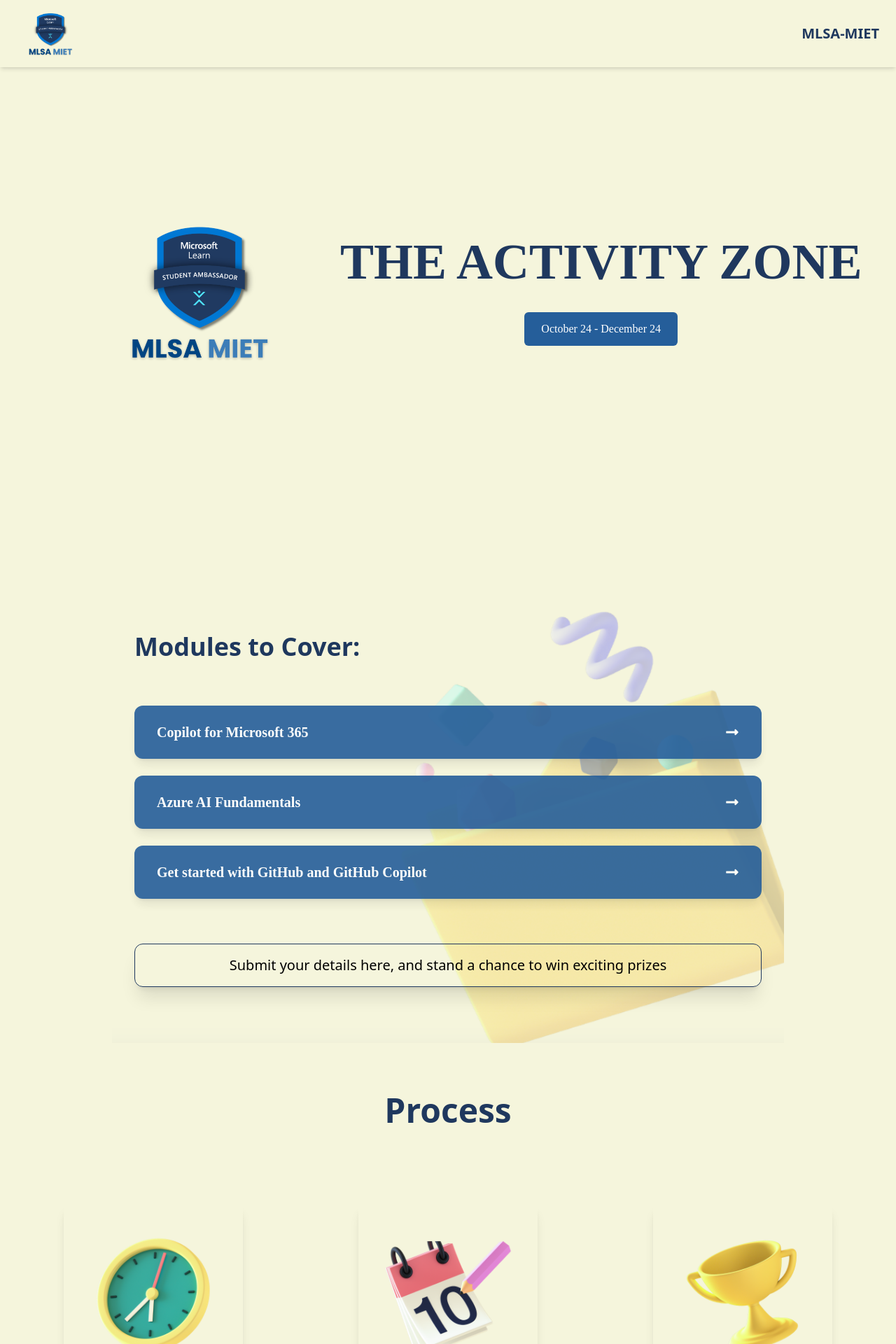
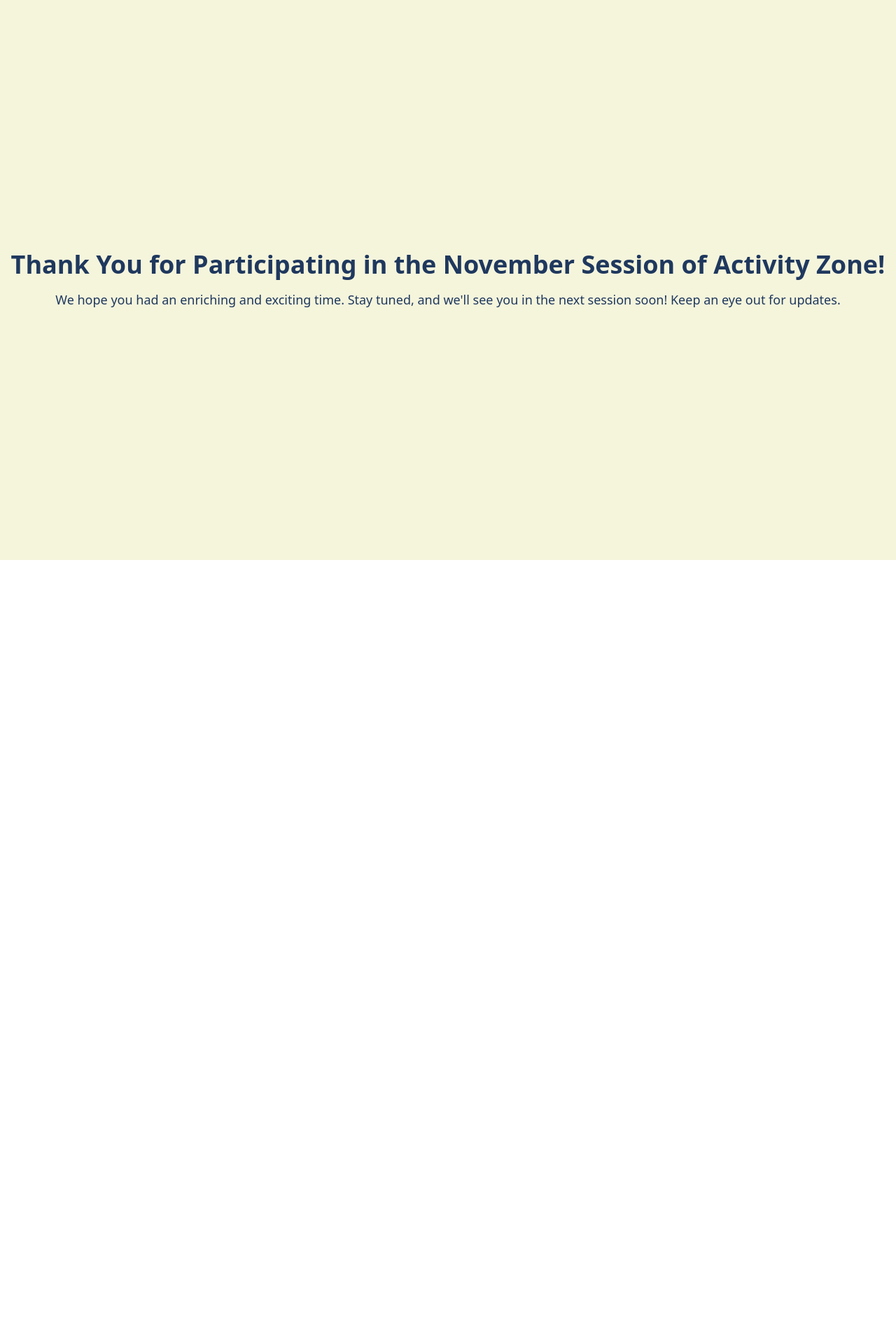
Before and after one commit to StrugglerSuryansh/mlsa-activitty, a React (Vite) app: page / in a window 1280 px wide. Shown: the top 1920 px of the page at 70% size. After the commit the page ends 800 px from the top, so only its background shows below. Built offline with nearby package versions, Linux system fonts and the light colour scheme; a web font is replaced by a local one.

Commit message:
changes done

```diff
--- a/src/App.jsx
+++ b/src/App.jsx
@@ -4,17 +4,20 @@
 import ImagesSection from './components/ImagesSection';
 import Footer from './components/Footer';
 import ActivityZone from './components/ActivityZone';
+import Over from './components/Over';
 
 const App = () => {
   return (
     <div className="flex flex-col min-h-screen bg-background">
-      <Header />
-      <ActivityZone /> {/* Add the Front component here */}
-      <main className="flex flex-col flex-grow justify-center items-center">
+      <Over/>
+
+      {/* <Header />
+      <ActivityZone />
+      <main className="flex flex-col items-center justify-center flex-grow">
         <Modules />
         <ImagesSection />
       </main>
-      <Footer />
+      <Footer /> */}
     </div>
   );
 };
--- /dev/null
+++ b/src/components/Over.jsx
@@ -0,0 +1,16 @@
+import React from "react";
+
+const Over = () => {
+  return (
+    <div className="flex flex-col items-center justify-center h-screen text-center">
+      <h1 className="mb-4 text-4xl font-bold text-primary">
+        Thank You for Participating in the November Session of Activity Zone!
+      </h1>
+      <p className="text-lg text-primary">
+        We hope you had an enriching and exciting time. Stay tuned, and we'll see you in the next session soon! Keep an eye out for updates.
+      </p>
+    </div>
+  );
+};
+
+export default Over;
```
